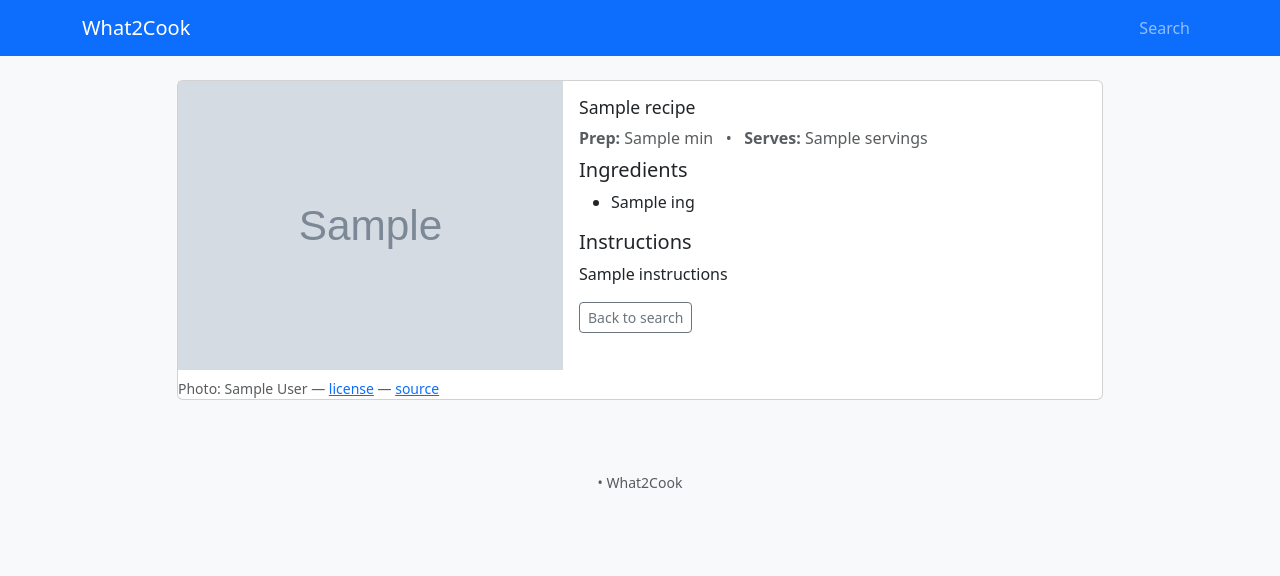
After one commit to p95max/What2Cook, a FastAPI app: template app/templates/recipe_detail_page.html in a window 1280 px wide. The commit adds this page. Shown: the top 576 px of the page. Run offline with FastAPI, Linux system fonts and the light colour scheme; the template is opened without the code that fills it: most values are stand-ins (such as "Sample title", 1, 10 or a date in 2020); grey boxes marked "Sample" are stand-in pictures; parts of the project's set-up code (start-up, migrations or seed data) failed here and were passed over; some libraries are stand-ins or nearby versions.

Commit message:
templates: recipe details added

```diff
--- a/app/main.py
+++ b/app/main.py
@@ -3,12 +3,19 @@ Main FastAPI application for What2Cook with simple HTML frontend.
 """
 import os
 from pathlib import Path
-from fastapi import FastAPI, Request
+from fastapi import FastAPI
 from fastapi.staticfiles import StaticFiles
 from fastapi.templating import Jinja2Templates
 from app.api import router as api_router
 from app.db import init_db
 from jinja2 import FileSystemLoader
+from app import templates
+from fastapi import Request, Depends, HTTPException
+from sqlalchemy import select
+from sqlalchemy.orm import selectinload
+from sqlalchemy.ext.asyncio import AsyncSession
+from app.db import get_session
+from app.models import Recipe
 
 BASE_DIR = Path(__file__).resolve().parent
 
@@ -32,5 +39,29 @@ async def on_startup() -> None:
         await init_db()
 
 @app.get("/search", include_in_schema=False)
-async def search(request: Request):
-    return templates.TemplateResponse("search.html", {"request": request})
+async def search(request: Request, session: AsyncSession = Depends(get_session)):
+    recipes = []
+    return templates.TemplateResponse("search.html", {"request": request, "recipes": recipes})
+
+@app.get("/recipes/{recipe_id}", include_in_schema=False, name="recipe_page")
+async def recipe_page(request: Request, recipe_id: int, session: AsyncSession = Depends(get_session)):
+    stmt = select(Recipe).options(selectinload(Recipe.ingredients)).where(Recipe.id == recipe_id)
+    res = await session.execute(stmt)
+    rec = res.scalars().first()
+    if not rec:
+        raise HTTPException(status_code=404, detail="Recipe not found")
+
+    recipe = {
+        "id": rec.id,
+        "title": rec.title,
+        "instructions": rec.instructions,
+        "prep_minutes": rec.prep_minutes,
+        "servings": rec.servings,
+        "source": rec.source,
+        "image_url": rec.image_url,
+        "thumbnail_url": rec.thumbnail_url,
+        "image_meta": rec.image_meta,
+        "ingredients": [ing.name for ing in rec.ingredients] if getattr(rec, "ingredients", None) else []
+    }
+
+    return templates.TemplateResponse("recipe_detail_page.html", {"request": request, "recipe": recipe})
--- a/app/static/js/search.js
+++ b/app/static/js/search.js
@@ -20,10 +20,11 @@ function parseInput(text) {
 function renderRecipeCard(r) {
   const imgSrc = r.thumbnail_url || r.image_url || '/static/img/placeholder.png';
   const ingList = r.ingredients ? r.ingredients.map(i => escapeHtml(i)).join(", ") : "";
+  const scoreText = (typeof r.score === "number") ? `Score: ${(r.score*100).toFixed(0)}%` : "";
 
   return `
   <div class="col-12">
-    <div class="card shadow-sm">
+    <div class="card shadow-sm position-relative">
       <div class="row g-0">
         <div class="col-md-4">
           <a href="${escapeHtml(r.image_url || '#')}" target="_blank" rel="noopener">
@@ -33,18 +34,17 @@ function renderRecipeCard(r) {
                  decoding="async"
                  onerror="this.onerror=null;this.src='/static/img/placeholder.png';"
                  class="img-fluid rounded-start w-100"
-                 style="height:220px; object-fit:cover;">
+                 style="height:180px; object-fit:cover;">
           </a>
         </div>
         <div class="col-md-8">
           <div class="card-body">
             <h5 class="card-title mb-1">${escapeHtml(r.title)}</h5>
-            <div class="text-muted small mb-2">Score: ${(r.score*100).toFixed(0)}%</div>
+            <div class="text-muted small mb-2">${escapeHtml(scoreText)}</div>
             <p class="mb-2">${escapeHtml((r.instructions || "").slice(0, 160))}${(r.instructions && r.instructions.length > 160) ? '...' : ''}</p>
             <p class="mb-1"><strong>Ingredients:</strong> ${ingList}</p>
-            <div class="mt-2">
-              <a href="${escapeHtml(r.image_url || '#')}" class="btn btn-outline-secondary btn-sm mt-2" target="_blank" rel="noopener">View image</a>
-            </div>
+
+            <a class="stretched-link" href="/recipes/${encodeURIComponent(r.id)}" aria-label="Open recipe details"></a>
           </div>
         </div>
       </div>
@@ -54,19 +54,11 @@ function renderRecipeCard(r) {
 }
 
 
+
 function escapeHtml(str) {
   if (!str) return "";
   return String(str).replace(/[&<>"']/g, function(m) {
     return ({'&':'&amp;','<':'&lt;','>':'&gt;','"':'&quot;',"'":'&#39;'})[m];
-  });
-}
-
-function copyIngredients(arr) {
-  const text = arr.join(", ");
-  navigator.clipboard?.writeText(text).then(() => {
-    showAlert("Ingredients copied to clipboard", "success");
-  }).catch(() => {
-    showAlert("Could not copy to clipboard", "warning");
   });
 }
 
--- /dev/null
+++ b/app/templates/base.html
@@ -0,0 +1,29 @@
+<!doctype html>
+<html lang="en">
+<head>
+  <meta charset="utf-8" />
+  <meta name="viewport" content="width=device-width, initial-scale=1" />
+  <title>{% block title %}What2Cook{% endblock %}</title>
+
+  <link href="https://cdn.jsdelivr.net/npm/bootstrap@5.3.2/dist/css/bootstrap.min.css" rel="stylesheet" crossorigin="anonymous">
+  <link rel="stylesheet" href="{{ request.url_for('static', path='css/custom.css') }}">
+
+  {% block head %}{% endblock %}
+</head>
+<body class="bg-light">
+
+  {% include "includes/navbar.html" %}
+
+  <main class="container my-4">
+    {% block content %}{% endblock %}
+  </main>
+
+    <footer class="text-center mt-5 mb-4 text-muted small">
+      • What2Cook
+    </footer>
+
+  <script src="https://cdn.jsdelivr.net/npm/bootstrap@5.3.2/dist/js/bootstrap.bundle.min.js" crossorigin="anonymous"></script>
+  <script src="{{ request.url_for('static', path='js/search.js') }}?v=1"></script>
+  {% block scripts %}{% endblock %}
+</body>
+</html>
--- /dev/null
+++ b/app/templates/includes/navbar.html
@@ -0,0 +1,13 @@
+<nav class="navbar navbar-expand-lg navbar-dark bg-primary mb-4">
+  <div class="container">
+    <a class="navbar-brand" href="/">What2Cook</a>
+    <button class="navbar-toggler" type="button" data-bs-toggle="collapse" data-bs-target="#nav" aria-controls="nav" aria-expanded="false" aria-label="Toggle navigation">
+      <span class="navbar-toggler-icon"></span>
+    </button>
+    <div class="collapse navbar-collapse" id="nav">
+      <ul class="navbar-nav ms-auto">
+        <li class="nav-item"><a class="nav-link" href="/search">Search</a></li>
+      </ul>
+    </div>
+  </div>
+</nav>
--- /dev/null
+++ b/app/templates/recipe_detail_page.html
@@ -0,0 +1,53 @@
+{# app/templates/recipe_detail_page.html #}
+{% extends "base.html" %}
+
+{% block title %}{{ recipe.title | e }} — What2Cook{% endblock %}
+
+{% block content %}
+<div class="row justify-content-center">
+  <div class="col-lg-10">
+    <div class="card mb-4">
+      <div class="row g-0">
+        <div class="col-md-5">
+          <img src="{{ recipe.image_url or (recipe.image_meta.file_url if recipe.image_meta else request.url_for('static', path='img/placeholder.png')) }}"
+               alt="{{ recipe.title|e }}"
+               class="img-fluid w-100"
+               style="object-fit:cover; max-height:420px;">
+          {% if recipe.image_meta %}
+            <div class="small text-muted mt-2">
+              {% if recipe.image_meta.author %}Photo: {{ recipe.image_meta.author|e }}{% endif %}
+              {% if recipe.image_meta.license_url %} — <a href="{{ recipe.image_meta.license_url }}" target="_blank">license</a>{% endif %}
+              {% if recipe.image_meta.page_url %} — <a href="{{ recipe.image_meta.page_url }}" target="_blank">source</a>{% endif %}
+            </div>
+          {% endif %}
+        </div>
+
+        <div class="col-md-7">
+          <div class="card-body">
+            <h2 class="card-title">{{ recipe.title | e }}</h2>
+            <p class="text-muted mb-2">
+              <strong>Prep:</strong> {{ recipe.prep_minutes or '—' }} min &nbsp; • &nbsp;
+              <strong>Serves:</strong> {{ recipe.servings or '—' }}
+            </p>
+
+            <h5>Ingredients</h5>
+            <ul>
+              {% for ing in recipe.ingredients %}
+                <li>{{ ing | e }}</li>
+              {% endfor %}
+            </ul>
+
+            <h5>Instructions</h5>
+            <p style="white-space:pre-line;">{{ recipe.instructions or '-' }}</p>
+
+            <div class="mt-3">
+              <a href="{{ request.url_for('search') }}" class="btn btn-outline-secondary btn-sm">Back to search</a>
+            </div>
+          </div>
+        </div>
+
+      </div>
+    </div>
+  </div>
+</div>
+{% endblock %}
```
Also changed, not shown: app/templates/includes/receipt_detail.html (added, +83 -0 lines), app/templates/search.html (+11 -101 lines).
